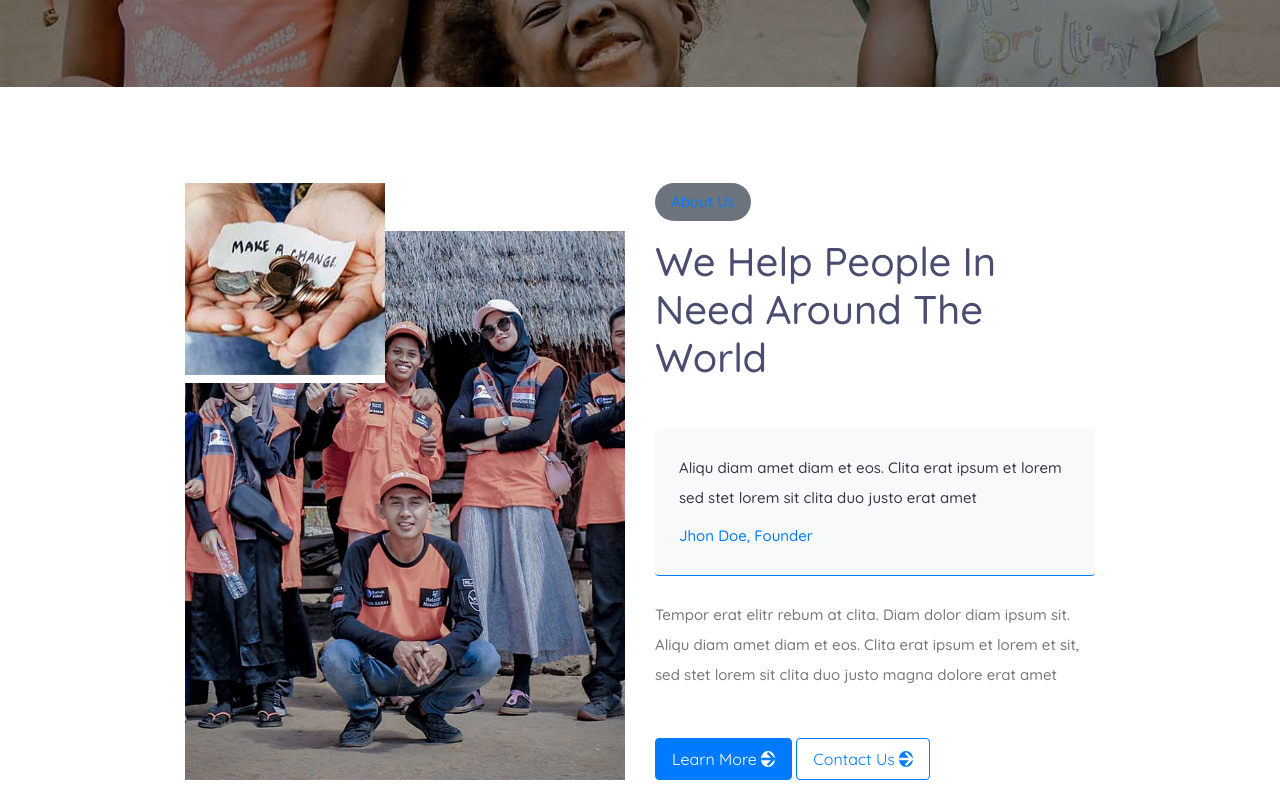
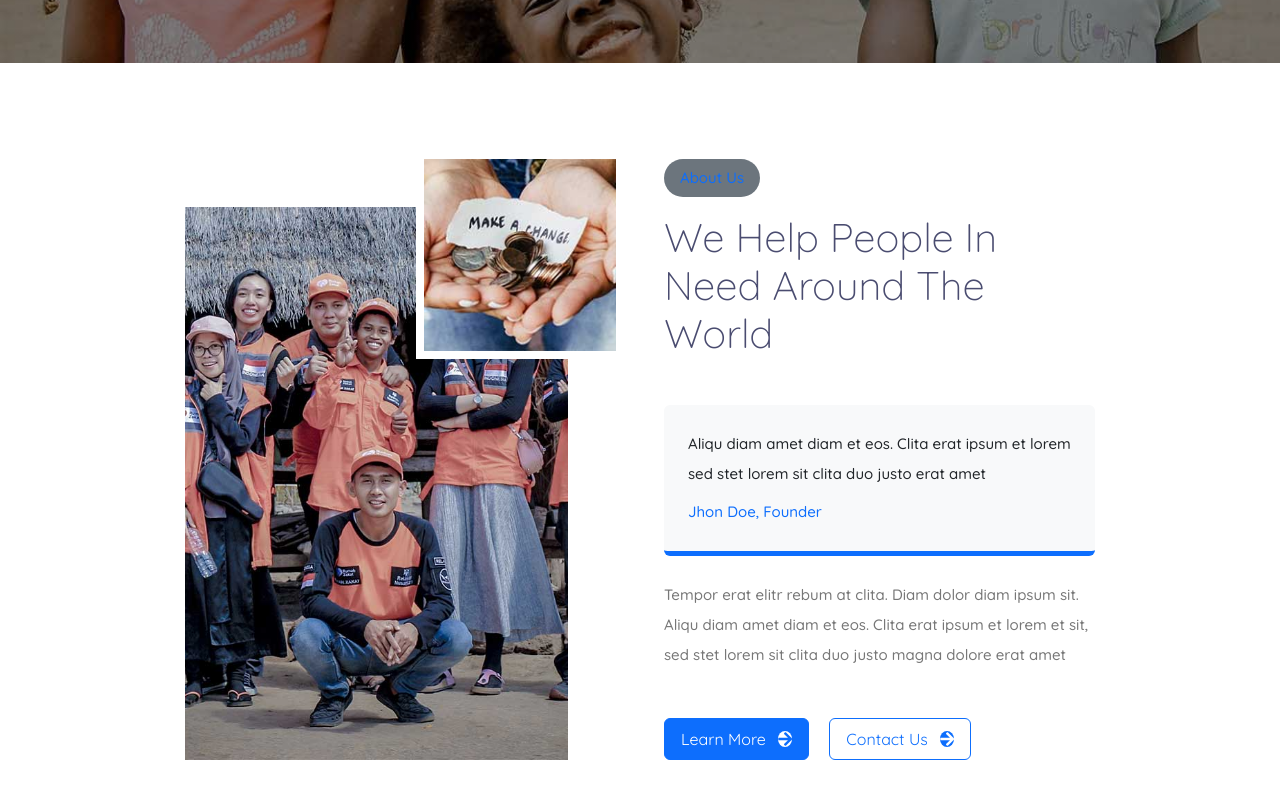
Before and after one commit to Chrispine-1210/Validus-Circle, a website with bundled scripts: page about-us.html in a window 1280 px wide. Shown: the part 508-1295 px from the top of the page. Built offline with nearby package versions, Linux system fonts and the light colour scheme; files whose address does not match are found by name.

Commit message:
Update about-us.html

```diff
--- a/about-us.html
+++ b/about-us.html
@@ -2,7 +2,6 @@
 <html lang="en">
     <head>
         <meta charset="utf-8">
-
         <!-- Google Font -->
         <link href="https://fonts.googleapis.com/css2?family=Quicksand:wght@300;400;500;600;700&display=swap" rel="stylesheet">
 
@@ -17,10 +16,10 @@
         <link href="css/stye.css" rel="stylesheet">
         <link href="css/YOFREE.css" rel="stylesheet">
         <link href="css/blostyle.css" rel="stylesheet">
+        <link href="flare-style.css" rel="stylesheet">
 
         <!-- Vendor CSS Files -->
-        <link href="bootstrap.min.css" rel="stylesheet">
-        <link href="vendor/bootstrap-icons/bootstrap-grid.css" rel="stylesheet">
+        <link href="vendor/bootstrap/css/bootstrap.min.css" rel="stylesheet">
         <link href="vendor/bootstrap-icons/bootstrap-icons.css" rel="stylesheet">
         <link href="vendor/aos/aos.css" rel="stylesheet">
         <link href="vendor/glightbox/css/glightbox.min.css" rel="stylesheet">
```
